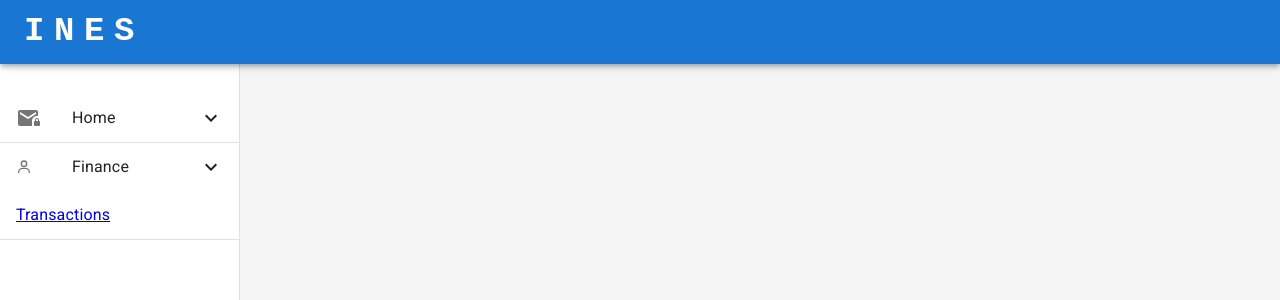
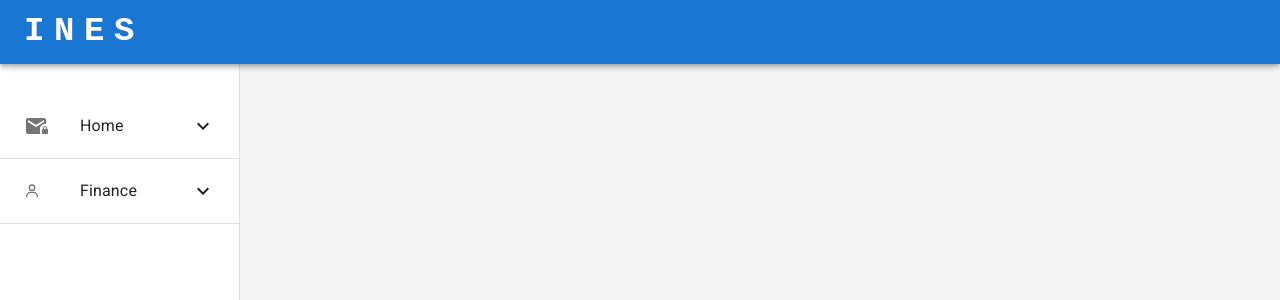
Before and after one commit to ines-erp/react-frontend, a React (Vite) app: page / in a window 1280 px wide. Shown: the top 300 px of the page. Built offline with nearby package versions, Linux system fonts and the light colour scheme.

Commit message:
custom styles

```diff
--- a/src/menu/dynamicMenuItems.jsx
+++ b/src/menu/dynamicMenuItems.jsx
@@ -1,7 +1,8 @@
 import {NavLink} from "react-router-dom";
-import {Button, Collapse, Divider, ListItem, ListItemButton, ListItemIcon, ListItemText} from "@mui/material";
+import {Divider, ListItemButton, ListItemIcon, ListItemText, styled} from "@mui/material";
 import React, {useState} from "react";
 import {ExpandLess, ExpandMore} from "@mui/icons-material";
+import {blue, grey} from "@mui/material/colors";
 
 /**
  * Function to generate menu items from routes
@@ -19,6 +20,36 @@ export const dynamicMenuItems = (routes) => {
         )
     })
 }
+const MenuGroupParent = styled(ListItemButton)(({ theme }) => ({
+    margin:8,
+    borderRadius: 8,
+
+    '&.Mui-selected': {
+        'color':'#fff',
+        'background-color':blue[600],
+        '&:hover':{
+            'color':'#fff',
+            'background-color':blue[600],
+        },
+    },
+}));
+
+const MenuItem = styled(ListItemButton)(({ theme }) => ({
+    margin:8,
+    borderRadius: 8,
+
+    '&.Mui-selected': {
+        'color':grey[900],
+        'background-color':blue[50],
+        '&:hover':{
+            'color':grey[900],
+            'background-color':blue[100],
+        },
+        '&:active':{
+            color:grey[900]
+        }
+    },
+}));
 
 const MenuGroup = ({route}) => {
     const [isVisible, setIsVisible] = useState(false);
@@ -30,7 +61,7 @@ const MenuGroup = ({route}) => {
                 case true:
                     return (<
                         React.Fragment key={currentPath}>
-                        <ListItemButton onClick={() => {
+                        <MenuGroupParent onClick={() => {
                             setIsVisible((prev) => !prev)
                         }}>
                             {childRoute.icon && <ListItemIcon>
@@ -38,31 +69,32 @@ const MenuGroup = ({route}) => {
                             </ListItemIcon>}
                             <ListItemText primary={childRoute.parentLabel}/>
                             {isVisible ? <ExpandLess/> : <ExpandMore/>}
-                        </ListItemButton>
+                        </MenuGroupParent>
 
-                        <Collapse in={isVisible} timeout="auto" unmountOnExit>
-                            <NavLink to={currentPath} end role={undefined}>
-                                {({isActive}) => (
-                                    <ListItemButton selected={isActive}>
-                                        <ListItemText primary={childRoute.label} inset/>
-                                    </ListItemButton>
-                                )}
-                            </NavLink>
-                        </Collapse>
+                        <NavLink to={currentPath} end role={undefined}
+                                 style={{textDecoration: 'none', color: 'inherit'}}>
+                            {({isActive}) => (
+                                <MenuItem selected={isActive} sx={{display: isVisible ? "block" : "none"}}>
+                                    <ListItemText primary={childRoute.label} inset/>
+                                </MenuItem>
+                            )}
+                        </NavLink>
+
                     </React.Fragment>)
 
                 default:
                     return (
-                        <NavLink to={currentPath} end key={currentPath}>
+                        <NavLink to={currentPath} end key={currentPath}
+                                 style={{textDecoration: 'none', color: 'inherit'}}>
                             {({isActive}) => (
-                                <ListItemButton selected={isActive}>
+                                <MenuItem selected={isActive} sx={{display: isVisible ? "block" : "none"}}>
                                     {childRoute.icon &&
                                         <ListItemIcon>
                                             {childRoute.icon}
                                         </ListItemIcon>
                                     }
-                                    <ListItemText primary={childRoute.label}/>
-                                </ListItemButton>
+                                    <ListItemText primary={childRoute.label} inset={!childRoute.icon}/>
+                                </MenuItem>
                             )}
                         </NavLink>
                     )
```
